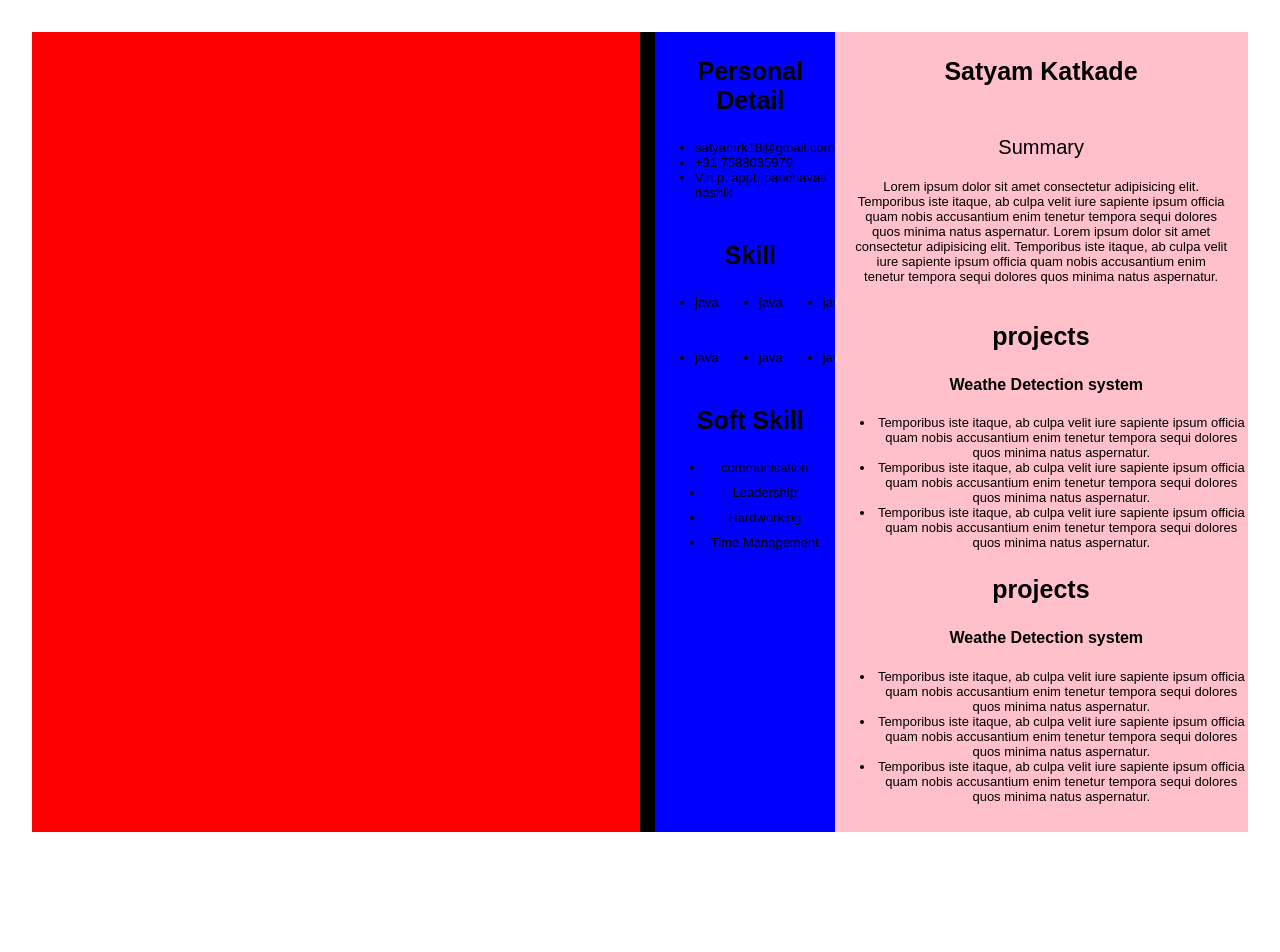
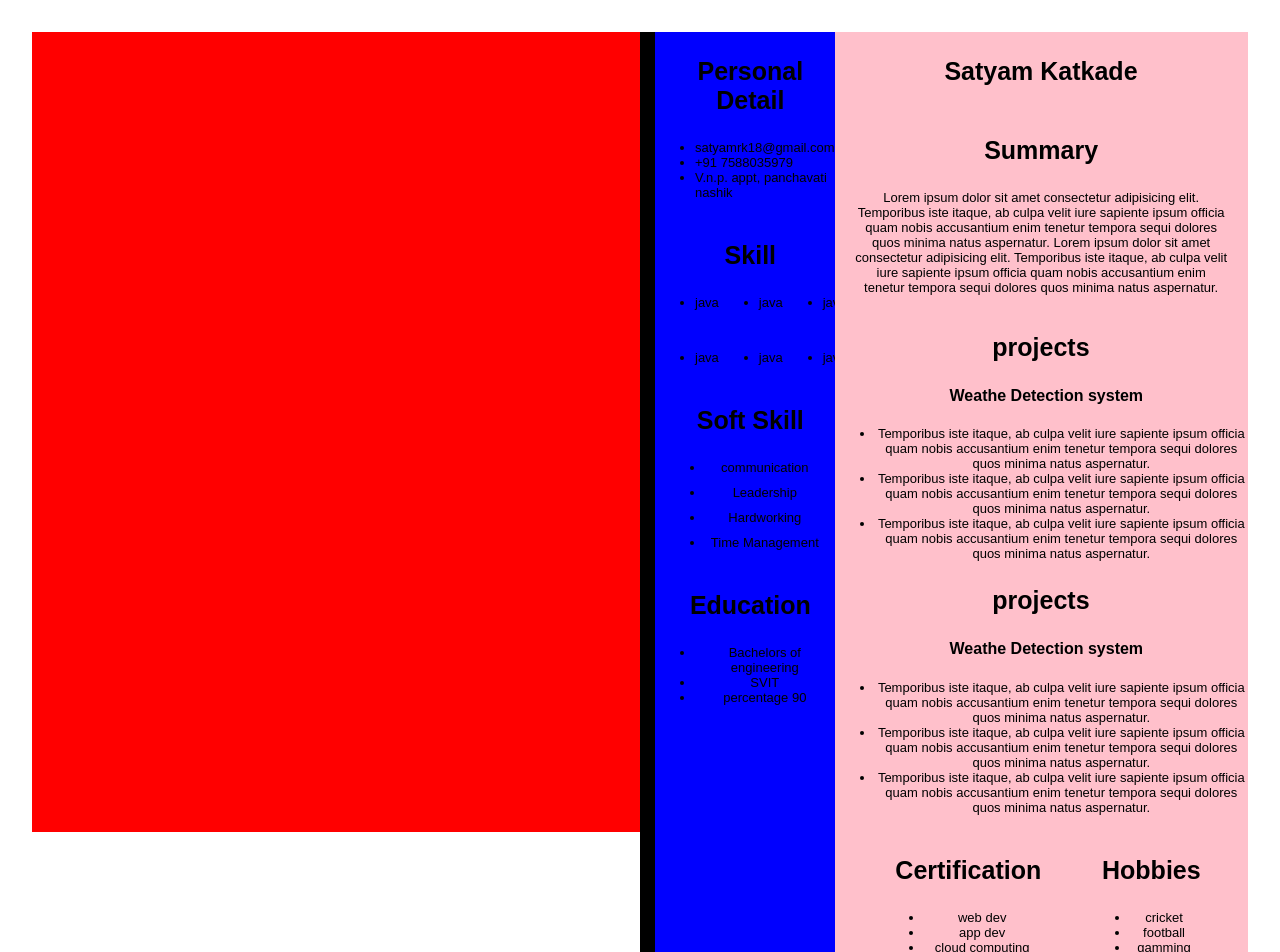
Before and after one commit to satyamrk18/CarrerCare, a React (Vite) app: page /resume in a window 1280 px wide. Shown: the top 952 px of the page. Before the commit the page ends 864 px from the top, so only its background shows below. Built offline with nearby package versions, Linux system fonts and the light colour scheme.

Commit message:
education, certification, hobbies section added to resume

```diff
--- /dev/null
+++ b/src/components/certification.jsx
@@ -0,0 +1,15 @@
+import "./certification.css";
+import Heading from "./heading.jsx";
+const Certification = ({title,one,two,three}) => {
+  return (
+    <div>
+      <Heading title={title} />
+      <ul>
+        <li>{one}</li>
+        <li>{two}</li>
+        <li>{three}</li>
+      </ul>
+    </div>
+  );
+};
+export default Certification;
--- /dev/null
+++ b/src/components/education.jsx
@@ -0,0 +1,16 @@
+import "./education.css"
+import Heading from "./heading.jsx"
+const Education = ({education,college,percentage})=>
+{
+ return(
+    <div>
+    <Heading title="Education"/>
+    <ul>
+        <li>{education} </li>
+        <li>{college}</li>
+        <li>percentage {percentage}</li>
+    </ul>
+    </div>
+ )
+}
+export default Education;
--- a/src/pages/resume.css
+++ b/src/pages/resume.css
@@ -12,13 +12,12 @@
 .actual-resume {
   background-color: green;
   width: 50%;
-  height: 100vh;
+  height:max-content;
   display: flex;
   flex-direction: row;
 }
 .personal-detail {
   width: 30%;
-  height: 100%;
   background-color: blue;
   display: flex;
   flex-direction: column;
@@ -49,6 +48,12 @@
 font-size:13px;
 width:95%;
 margin-left:10px;
+}
+.certification-hobbies
+{
+  display:flex;
+  align-content:center;
+  justify-content:space-evenly;
 }
 @media (max-width: 900px) {
   * {
--- a/src/pages/resume.jsx
+++ b/src/pages/resume.jsx
@@ -3,6 +3,8 @@ import "./resume.css";
 import Navbar from "./../components/navbar.jsx";
 import Heading from "../components/heading.jsx";
 import Projects from "../components/projects.jsx";
+import Certification from "../components/certification.jsx";
+import Education from "./../components/education.jsx";
 const resume = () => {
   return (
     <div className="resume-container">
@@ -41,12 +43,21 @@ const resume = () => {
               <li>Time Management</li>
             </ul>
           </div>
+          <div className="education">
+            <Education
+              education="Bachelors of engineering"
+              college="SVIT"
+              percentage={90}
+            />
+          </div>
         </div>
+
+        {/* main detail */}
         <div className="main-detail">
           <Heading title="Satyam Katkade" />
           {/* summary */}
           <div className="Summary">
-            <Heading stitle="Summary" />
+            <Heading title="Summary" />
             <p>
               Lorem ipsum dolor sit amet consectetur adipisicing elit.
               Temporibus iste itaque, ab culpa velit iure sapiente ipsum officia
@@ -87,6 +98,22 @@ const resume = () => {
               sequi dolores quos minima natus aspernatur."
             />
           </div>
+
+          {/* certification */}
+          <div className="certification-hobbies">
+            <Certification
+              title="Certification"
+              one="web dev"
+              two="app dev"
+              three="cloud computing"
+            />
+            <Certification
+              title="Hobbies"
+              one="cricket"
+              two="football"
+              three="gamming"
+            />
+          </div>
         </div>
       </div>
     </div>
```
Also changed, not shown: src/components/certification.css (added), src/components/education.css (added).
